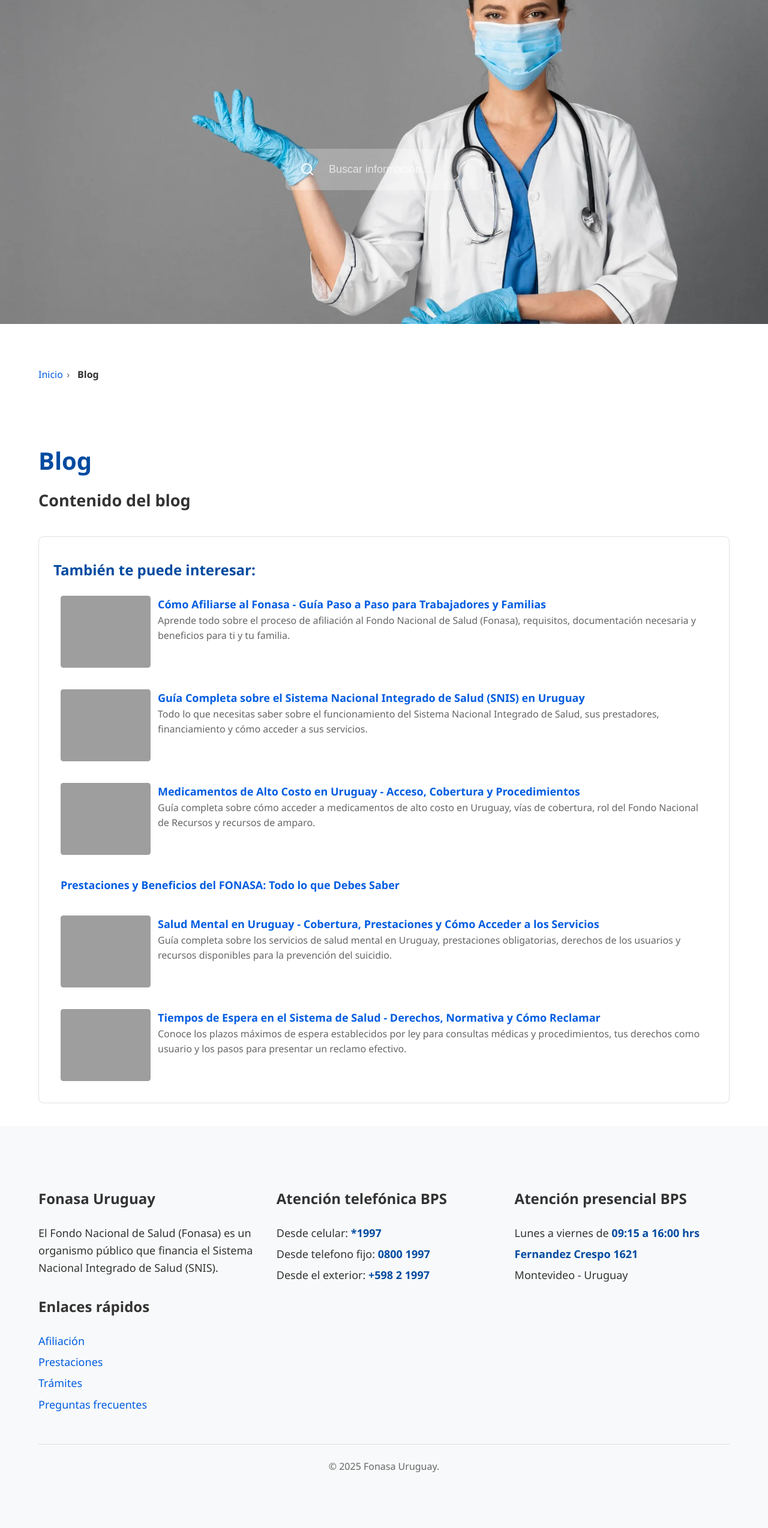
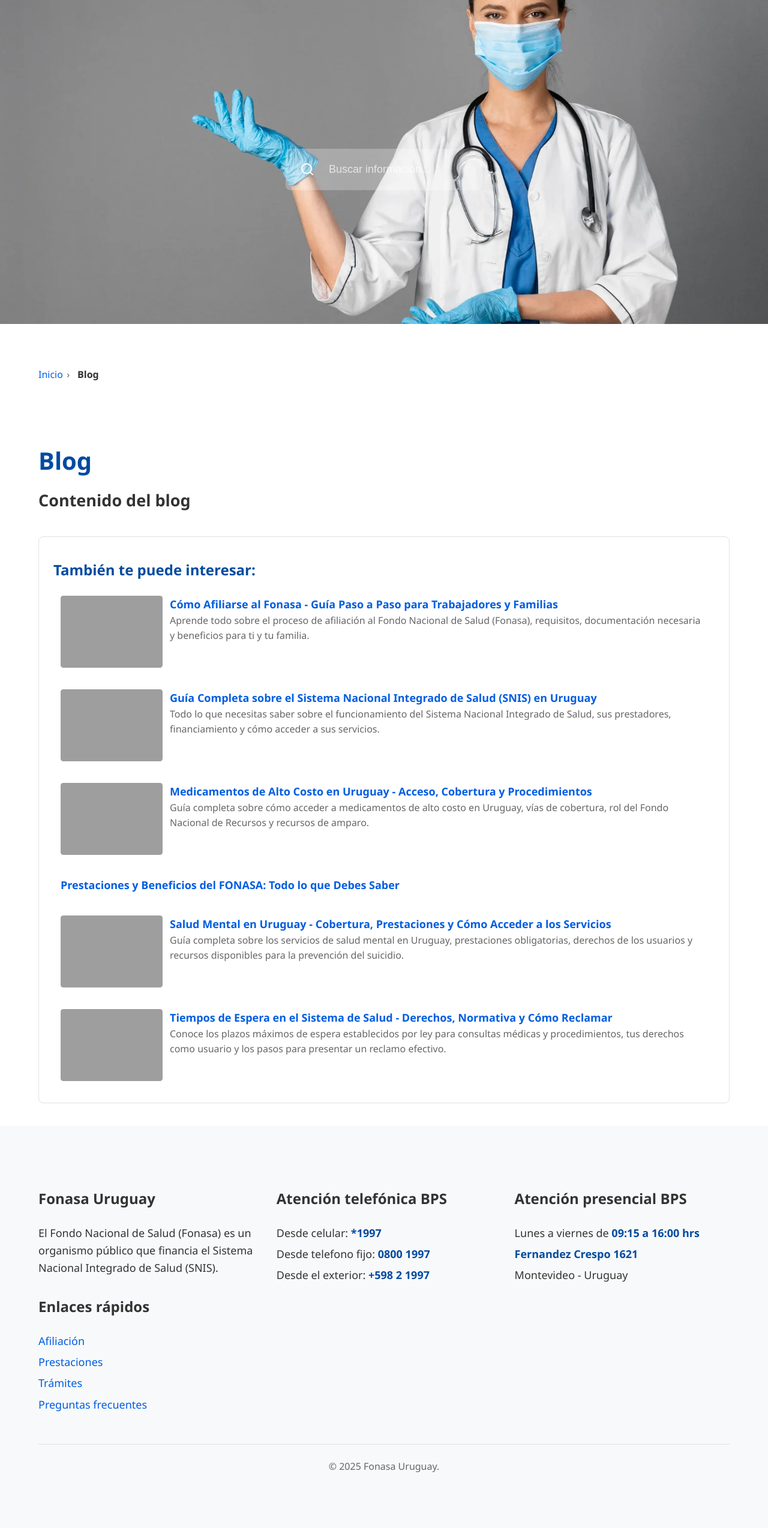
Before and after one commit to JoseAtel/fonasa.info, a Jekyll site: the page built from blog/index.md, in a window 1280 px wide. Shown: the whole page at 60% size. Built offline with Jekyll 4.4.1, drawn with Linux system fonts in a browser that asks for light colours; grey boxes are pictures that could not be loaded.

Commit message:
Actualizacion

```diff
--- a/assets/css/styles.css
+++ b/assets/css/styles.css
@@ -760,7 +760,7 @@
 
 .related-icon {
   aspect-ratio: 16 / 9;
-  width: 150px;
+  width: 170px;
   height: 120px;
   flex-shrink: 0;
   border-radius: 0.25em;
```
